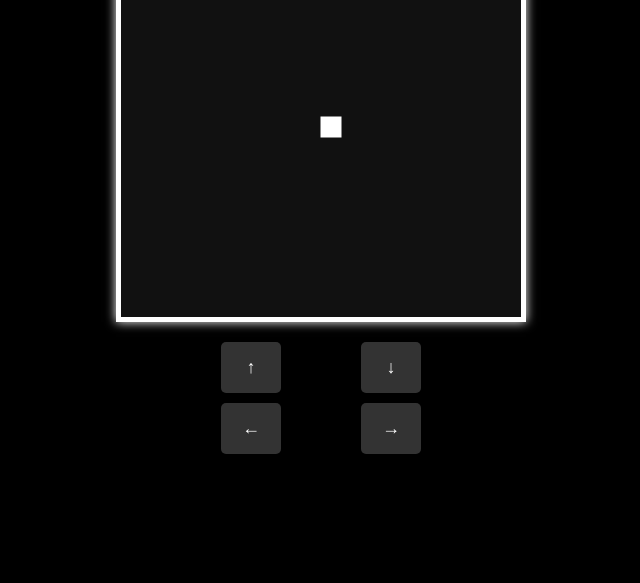
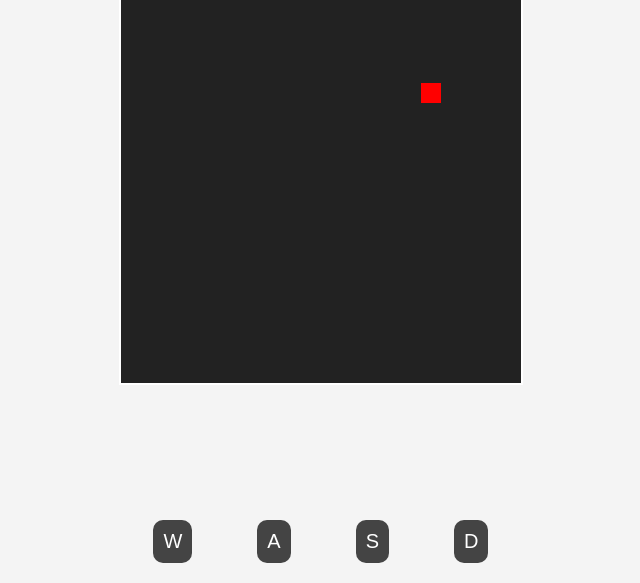
Before and after one commit to marshallwolfgang404/TheDark-side, a plain HTML site: page index.html in a window 1280 px wide. Shown: the part 217-800 px from the top of the page, without its empty margins (319-959 px from the left). Drawn offline with Linux system fonts and the light colour scheme.

Commit message:
Update index.html
second version

```diff
--- a/index.html
+++ b/index.html
@@ -5,175 +5,172 @@
     <meta name="viewport" content="width=device-width, initial-scale=1.0">
     <title>Snake Game</title>
     <style>
-    body {
+        body, html {
             margin: 0;
-      background-color: #000;
-      color: #fff;
+            padding: 0;
+            height: 100%;
+            display: flex;
+            justify-content: center;
+            align-items: center;
+            background-color: #f4f4f4;
             font-family: Arial, sans-serif;
-      display: flex;
-      flex-direction: column;
-      align-items: center;
-      justify-content: center;
-      height: 100vh;
-      overflow: hidden;
         }
 
-    canvas {
-      display: block;
-      background-color: #111;
-      border: 5px solid #fff;
-      box-shadow: 0 0 10px #fff;
+        #gameCanvas {
+            background-color: #222;
+            border: 2px solid #fff;
         }
 
         .controls {
-      margin-top: 20px;
-      display: grid;
-      grid-template-columns: repeat(3, 60px);
-      grid-gap: 10px;
+            position: absolute;
+            bottom: 20px;
+            display: flex;
+            justify-content: space-around;
+            width: 100%;
+            max-width: 400px;
         }
 
-    .controls button {
-      background-color: #333;
-      color: #fff;
-      border: none;
-      padding: 15px;
-      font-size: 18px;
-      border-radius: 5px;
+        .control-btn {
+            background-color: #444;
+            color: white;
+            padding: 10px;
+            border-radius: 10px;
             cursor: pointer;
+            user-select: none;
+            font-size: 20px;
         }
 
-    .controls button:active {
-      background-color: #555;
+        .control-btn:hover {
+            background-color: #888;
         }
 
-    .empty {
-      visibility: hidden;
+        .control-btn:active {
+            background-color: #666;
         }
+
+        .game-over {
+            position: absolute;
+            top: 20%;
+            left: 50%;
+            transform: translateX(-50%);
+            color: white;
+            font-size: 36px;
+            font-weight: bold;
+            text-align: center;
+        }
+
     </style>
 </head>
 <body>
-  <canvas id="gameCanvas"></canvas>
+    <canvas id="gameCanvas" width="400" height="400"></canvas>
+    <div class="controls">
+        <div class="control-btn" id="up">W</div>
+        <div class="control-btn" id="left">A</div>
+        <div class="control-btn" id="down">S</div>
+        <div class="control-btn" id="right">D</div>
+    </div>
 
-  <div class="controls">
-    <button id="up">↑</button>
-    <button class="empty"></button>
-    <button id="down">↓</button>
-    <button id="left">←</button>
-    <button class="empty"></button>
-    <button id="right">→</button>
-  </div>
+    <div class="game-over" id="gameOverText" style="display: none;">Game Over! Press F5 to Restart.</div>
 
     <script>
         const canvas = document.getElementById('gameCanvas');
         const ctx = canvas.getContext('2d');
-    const cellSize = 20;
-    let snake = [{ x: 10, y: 10 }];
-    let food = { x: 15, y: 15 };
-    let direction = { x: 0, y: 0 };
-    let lastDirection = { x: 0, y: 0 };
-    let gameSpeed = 100;
-    let score = 0;
 
-    canvas.width = 400;
-    canvas.height = 400;
+        const scale = 20; // Scale for snake and food
+        const rows = canvas.height / scale;
+        const columns = canvas.width / scale;
 
-    function drawBoard() {
-      ctx.fillStyle = '#111';
-      ctx.fillRect(0, 0, canvas.width, canvas.height);
+        let snake;
+        let food;
+        let direction;
+        let gameOver = false;
+
+        document.getElementById('up').addEventListener('click', () => setDirection('up'));
+        document.getElementById('down').addEventListener('click', () => setDirection('down'));
+        document.getElementById('left').addEventListener('click', () => setDirection('left'));
+        document.getElementById('right').addEventListener('click', () => setDirection('right'));
+
+        function setDirection(newDirection) {
+            if (gameOver) return;
+            if (newDirection === 'up' && direction !== 'down') direction = 'up';
+            if (newDirection === 'down' && direction !== 'up') direction = 'down';
+            if (newDirection === 'left' && direction !== 'right') direction = 'left';
+            if (newDirection === 'right' && direction !== 'left') direction = 'right';
         }
 
-    function drawSnake() {
-      ctx.fillStyle = '#fff';
-      snake.forEach((segment, index) => {
-        ctx.fillRect(segment.x * cellSize, segment.y * cellSize, cellSize, cellSize);
-        if (index === 0) {
-          ctx.strokeStyle = '#fff';
-          ctx.strokeRect(segment.x * cellSize, segment.y * cellSize, cellSize, cellSize);
-        }
-      });
+        function init() {
+            snake = [{
+                x: Math.floor(columns / 2) * scale,
+                y: Math.floor(rows / 2) * scale
+            }];
+            direction = 'right';
+            food = randomFood();
+            gameOver = false;
+            document.getElementById('gameOverText').style.display = 'none';
+            gameLoop();
         }
 
-    function drawFood() {
-      ctx.fillStyle = '#999';
-      ctx.beginPath();
-      ctx.arc(
-        food.x * cellSize + cellSize / 2,
-        food.y * cellSize + cellSize / 2,
-        cellSize / 3,
-        0,
-        2 * Math.PI
-      );
-      ctx.fill();
+        function randomFood() {
+            return {
+                x: Math.floor(Math.random() * columns) * scale,
+                y: Math.floor(Math.random() * rows) * scale
+            };
+        }
+
+        function gameLoop() {
+            if (gameOver) return;
+
+            setTimeout(() => {
+                ctx.clearRect(0, 0, canvas.width, canvas.height);
+                moveSnake();
+                checkCollision();
+                drawSnake();
+                drawFood();
+                gameLoop();
+            }, 100);
         }
 
         function moveSnake() {
-      const newHead = {
-        x: snake[0].x + direction.x,
-        y: snake[0].y + direction.y
-      };
+            const head = { ...snake[0] };
 
-      if (
-        newHead.x < 0 ||
-        newHead.x >= canvas.width / cellSize ||
-        newHead.y < 0 ||
-        newHead.y >= canvas.height / cellSize
-      ) {
-        resetGame();
-        return;
-      }
+            if (direction === 'up') head.y -= scale;
+            if (direction === 'down') head.y += scale;
+            if (direction === 'left') head.x -= scale;
+            if (direction === 'right') head.x += scale;
 
-      if (snake.some(segment => segment.x === newHead.x && segment.y === newHead.y)) {
-        resetGame();
-        return;
-      }
-
-      snake.unshift(newHead);
-
-      if (newHead.x === food.x && newHead.y === food.y) {
-        score++;
-        spawnFood();
+            snake.unshift(head);
+            if (head.x === food.x && head.y === food.y) {
+                food = randomFood();
             } else {
                 snake.pop();
             }
         }
 
-    function spawnFood() {
-      food.x = Math.floor(Math.random() * (canvas.width / cellSize));
-      food.y = Math.floor(Math.random() * (canvas.height / cellSize));
-      if (snake.some(segment => segment.x === food.x && segment.y === food.y)) {
-        spawnFood();
+        function checkCollision() {
+            const head = snake[0];
+            if (
+                head.x < 0 || head.x >= canvas.width ||
+                head.y < 0 || head.y >= canvas.height ||
+                snake.slice(1).some(segment => segment.x === head.x && segment.y === head.y)
+            ) {
+                gameOver = true;
+                document.getElementById('gameOverText').style.display = 'block';
             }
         }
 
-    function resetGame() {
-      snake = [{ x: 10, y: 10 }];
-      direction = { x: 0, y: 0 };
-      lastDirection = { x: 0, y: 0 };
-      score = 0;
-      spawnFood();
+        function drawSnake() {
+            snake.forEach(segment => {
+                ctx.fillStyle = 'green';
+                ctx.fillRect(segment.x, segment.y, scale, scale);
+            });
         }
 
-    function gameLoop() {
-      drawBoard();
-      moveSnake();
-      drawSnake();
-      drawFood();
+        function drawFood() {
+            ctx.fillStyle = 'red';
+            ctx.fillRect(food.x, food.y, scale, scale);
         }
 
-    function setDirection(x, y) {
-      if ((x !== 0 && lastDirection.x === 0) || (y !== 0 && lastDirection.y === 0)) {
-        direction = { x, y };
-        lastDirection = direction;
-      }
-    }
-
-    document.getElementById('up').addEventListener('click', () => setDirection(0, -1));
-    document.getElementById('down').addEventListener('click', () => setDirection(0, 1));
-    document.getElementById('left').addEventListener('click', () => setDirection(-1, 0));
-    document.getElementById('right').addEventListener('click', () => setDirection(1, 0));
-
-    resetGame();
-    setInterval(gameLoop, gameSpeed);
+        init();
     </script>
 </body>
 </html>
```
Lines whose indentation alone changed are shown as unchanged.
